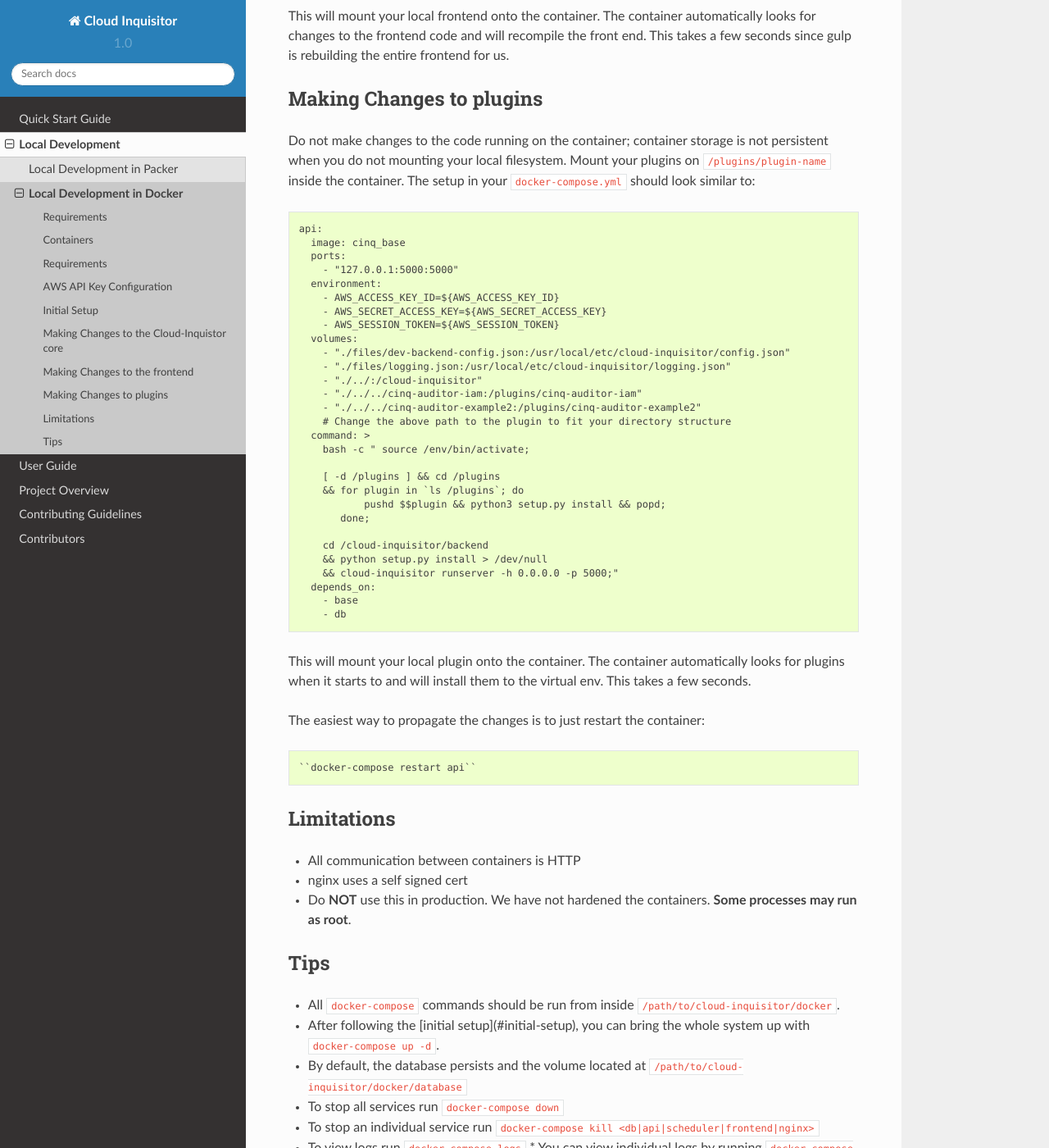
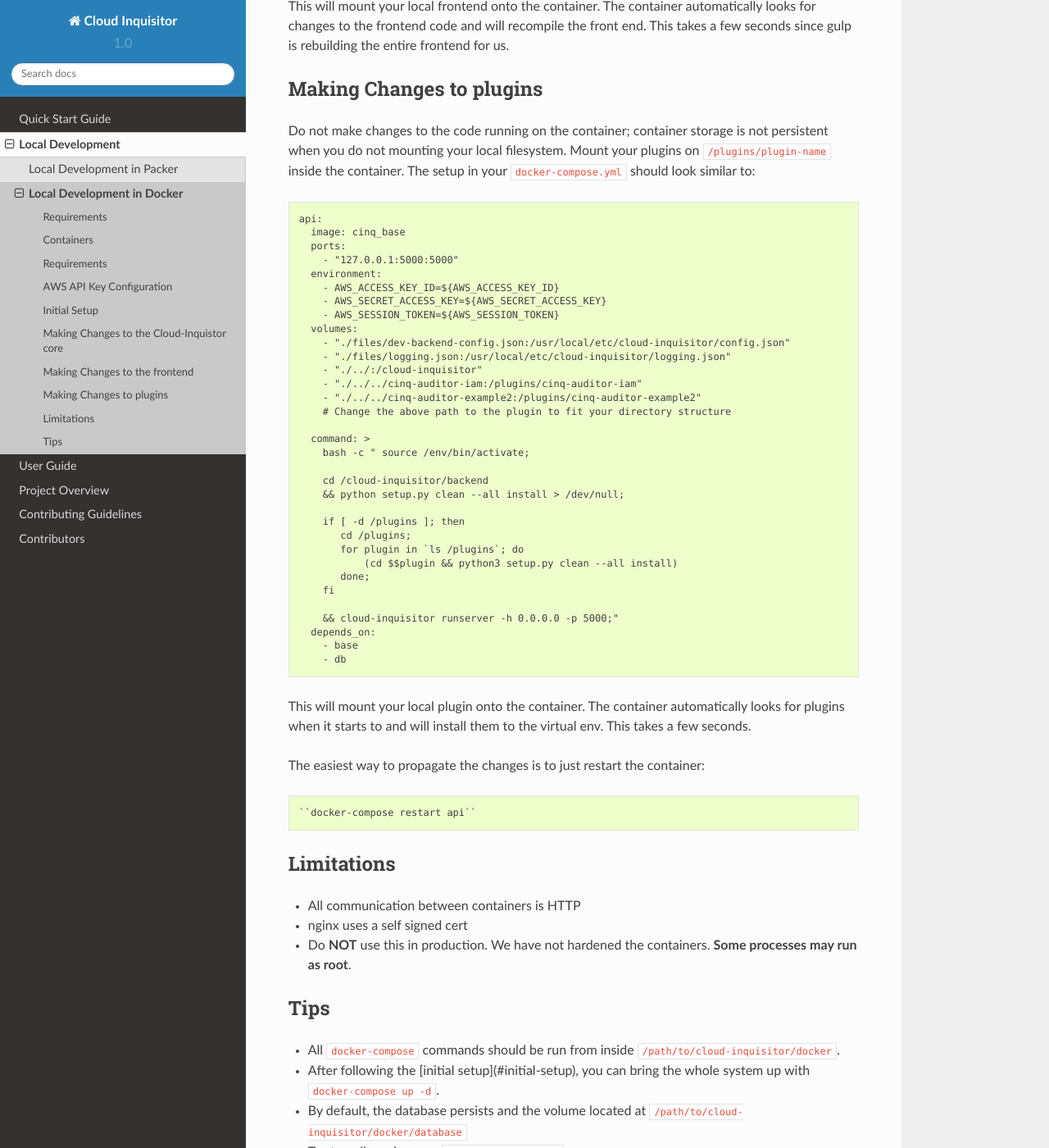
Before and after one commit to RiotGames/cinq-docs, a Sphinx documentation site: the page built from source/local-development/docker.rst, in a window 1280 px wide and 1400 px high, scrolled down 3060 px. Shown: the whole window at 82% size. Built offline with Sphinx 7.4.7 and the Read the Docs theme 2.0.0, drawn with Linux system fonts in a browser that asks for light colours; formulas are drawn with MathJax 3; some of the changed text lies outside the part shown.

Commit message:
Updated docker docs

```diff
--- a/source/local-development/docker.rst
+++ b/source/local-development/docker.rst
@@ -92,6 +92,7 @@ The frontend will now be available on https://localhost:8443
 After adding the account, configure the IAM Role you will use
 
 ::
+
    Config -> role_name
 
 8. Start the standalone scheduler:
@@ -167,16 +168,20 @@ Mount your plugins on ``/plugins/plugin-name`` inside the container.  The setup
       - "./../../cinq-auditor-iam:/plugins/cinq-auditor-iam"
       - "./../../cinq-auditor-example2:/plugins/cinq-auditor-example2"
       # Change the above path to the plugin to fit your directory structure
+
     command: >
       bash -c " source /env/bin/activate;
 
-      [ -d /plugins ] && cd /plugins
-      && for plugin in `ls /plugins`; do
-             pushd $$plugin && python3 setup.py install && popd;
+      cd /cloud-inquisitor/backend
+      && python setup.py clean --all install > /dev/null;
+
+      if [ -d /plugins ]; then
+         cd /plugins;
+         for plugin in `ls /plugins`; do
+             (cd $$plugin && python3 setup.py clean --all install)
          done;
+      fi
 
-      cd /cloud-inquisitor/backend
-      && python setup.py install > /dev/null
       && cloud-inquisitor runserver -h 0.0.0.0 -p 5000;"
     depends_on:
       - base
```
Also changed, not shown: other parts of source/local-development/docker.rst (+1 -0 lines).
